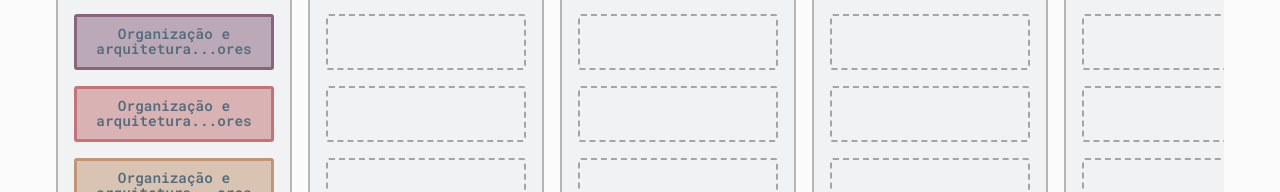
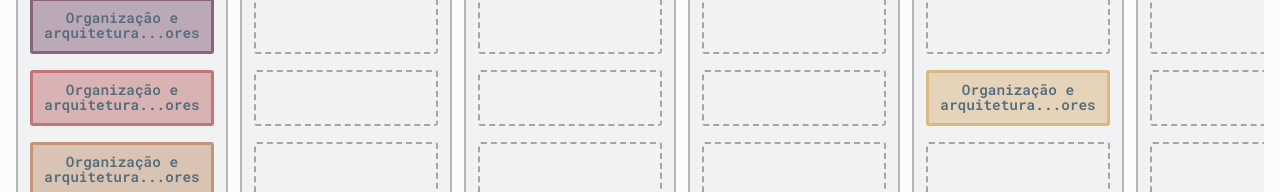
Before and after one commit to RodrigoEC/PlaneJa-Front, a React (Create React App) app: page / in a window 1280 px wide. Shown: the part 967-1159 px from the top of the page. Built offline with nearby package versions, Linux system fonts and the light colour scheme; no server answers.

Commit message:
Changes some resolutions

```diff
--- a/src/components/DailyColumn/DailyColumn.style.tsx
+++ b/src/components/DailyColumn/DailyColumn.style.tsx
@@ -4,7 +4,7 @@ export const Wrapper = styled.div`
   display: flex;
   flex-flow: column;
   align-items: center;
-  padding: 2rem 1rem 1rem;
+  padding: 2rem 0.75rem 1rem;
   background-color: ${({ theme }: { theme: DefaultTheme }) =>
     theme.colors.primary}10;
   border: 2px solid
@@ -45,7 +45,7 @@ export const EmptySubject = styled.div`
   border: 2px dashed
     ${({ theme }: { theme: DefaultTheme }) => theme.colors.stroke}50;
   height: 3.5rem;
-  width: 12.5rem;
+  width: 11.5rem;
   border-radius: 3px;
   box-sizing: border-box;
 
--- a/src/components/ScheduleTable/ScheduleTable.style.tsx
+++ b/src/components/ScheduleTable/ScheduleTable.style.tsx
@@ -4,8 +4,9 @@ export const OutWrapper = styled.div`
   width: 100%;
   padding-bottom: 6px;
   overflow-x: scroll;
+  margin-bottom: 1rem;
   &::-webkit-scrollbar {
-    height: 6px;
+    height: 8px;
   }
 
   &::-webkit-scrollbar-track {
@@ -17,10 +18,9 @@ export const OutWrapper = styled.div`
     opacity: 0.6;
     border-radius: 8px;
   }
-
 `;
 
 export const Wrapper = styled.div`
   display: flex;
-  gap: 1rem;
+  gap: 0.75rem;
 `;
--- a/src/components/SubjectCard/SubjectCard.styles.tsx
+++ b/src/components/SubjectCard/SubjectCard.styles.tsx
@@ -35,7 +35,7 @@ export const Wrapper = styled.div`
   height: 3.5rem;
   align-items: center;
   padding: 0.5rem;
-  width: 12.5rem;
+  width: 11.5rem;
   box-sizing: border-box;
   border-radius: 3px;
   border: 3px solid
--- a/src/contexts/subjectsTable.tsx
+++ b/src/contexts/subjectsTable.tsx
@@ -72,7 +72,12 @@ const defaultSubjects = {
   ter: { name: "terça-feira", subs: [] },
   quar: { name: "quarta-feira", subs: [] },
   qui: { name: "quinta-feira", subs: [] },
-  sex: { name: "sexta-feira", subs: [] },
+  sex: { name: "sexta-feira", subs: [{
+    title: "Organização e arquitetura de computadores",
+    variant: "lightOrange",
+    position: 4,
+    locked: false,
+  }] },
   sab: { name: "sábado", subs: [] },
 };
 
--- a/src/globalStyles.tsx
+++ b/src/globalStyles.tsx
@@ -93,7 +93,7 @@ export const InnerContainer = styled.div`
   justify-content: center;
 
   min-height: 100vh;
-  max-width: 1200px;
+  max-width: 1400px;
   width: 100%;
   box-sizing: border-box;
   color: ${({ theme }) => theme.colors.primary};
@@ -109,7 +109,7 @@ export const Body = styled.main`
   gap: 2.5rem;
   flex-grow: 1;
 
-  padding: 3rem 4rem 2rem;
+  padding: 3rem 4rem 1rem;
   box-sizing: border-box;
   flex-grow: 1;
 
```
